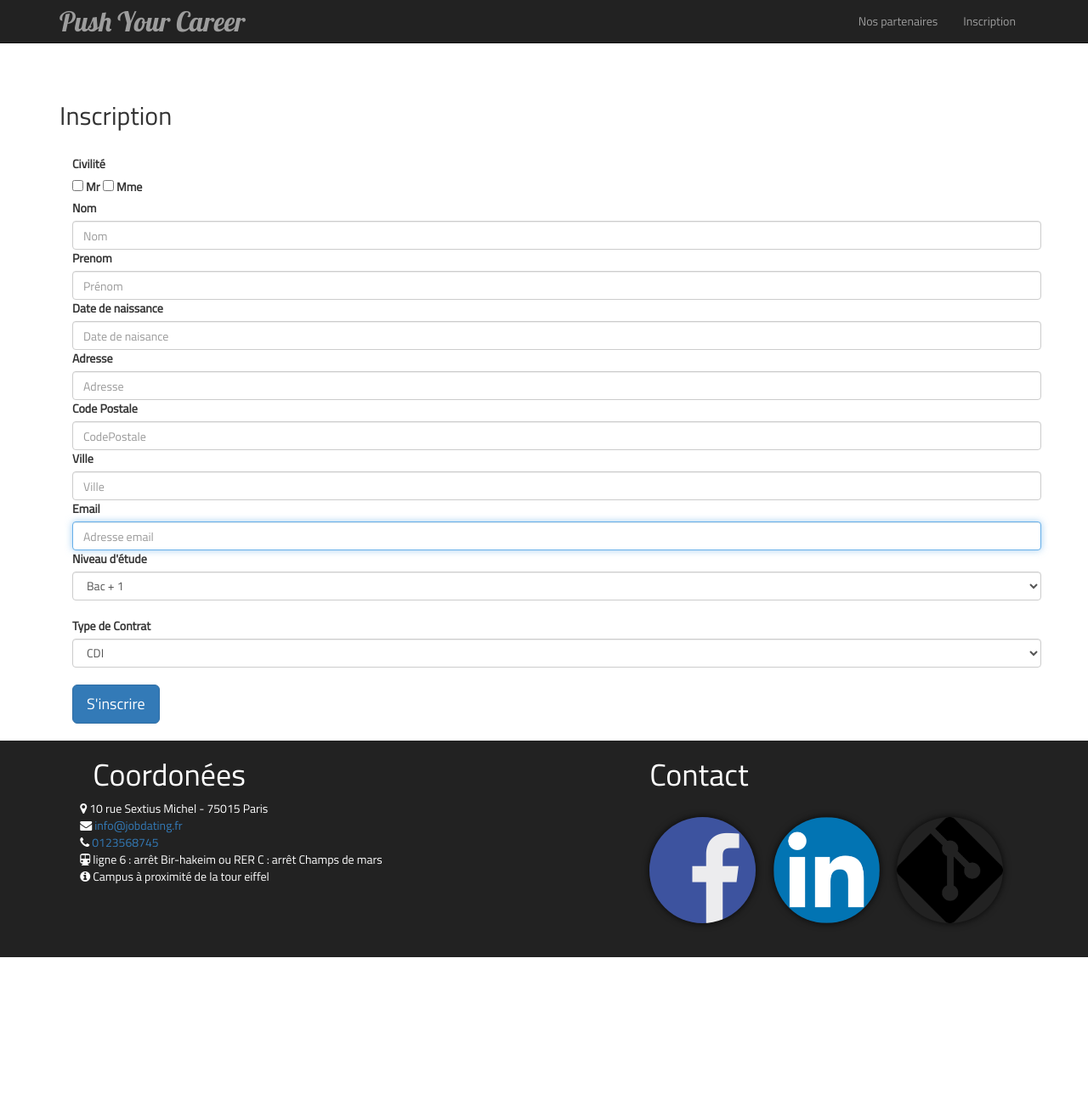
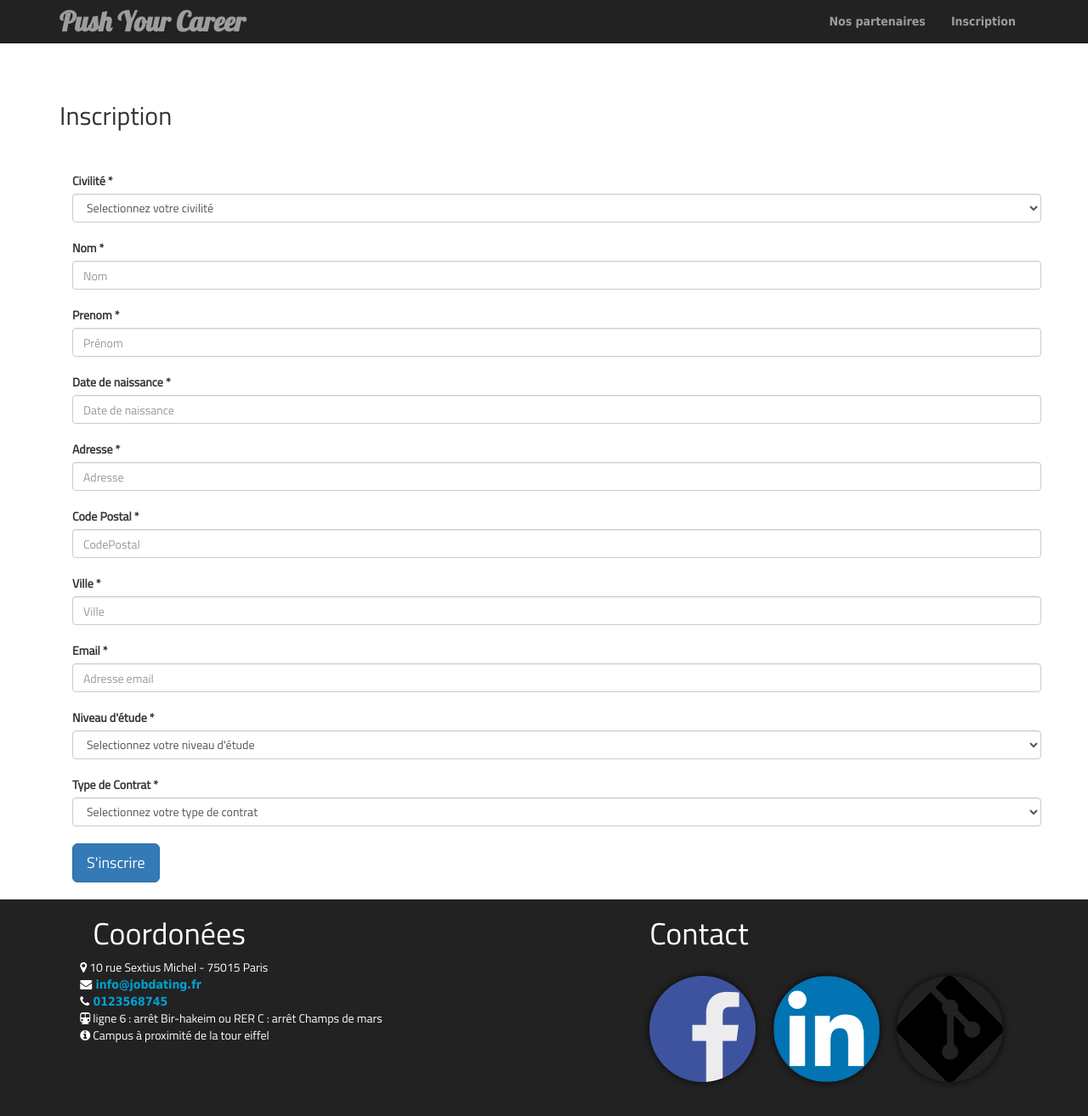
Before and after one commit to romeohakanjin/projet_event, a PHP site: template app/views/users/inscription.php in a window 1280 px wide. Shown: the whole page at 85% size. Before the commit the page ends 1127 px from the top, so only its background shows below. Run offline with PHP 8.4, Linux system fonts and the light colour scheme; the template is opened without the code that fills it, so the values that code supplies are empty.

```diff
--- a/app/views/users/inscription.php
+++ b/app/views/users/inscription.php
@@ -6,63 +6,79 @@
 <h2>Inscription</h2>
 <br />
 <div class="container">
-  <form class="form-signin" action="" method="POST">
-    <label for="inputCivilite">Civilité</label><br/>
-    <label><input type="checkbox" id="Checkbox" value="Mr"> Mr</label>
-    <input type="checkbox" id="Checkbox" value="Mme"> <label for="cbox2">Mme</label><br/>
+  <form class="form-signin" name="form-signin" id="form-signin" action="" method="POST">
+
+    <!-- Civilité -->
+    <br/>
+    <label for="selectCivilite">Civilité *</label><br/>
+    <select name="selectCivilite" id="selectCivilite" class="form-control" >
+        <option value="">Selectionnez votre civilité</option>
+        <option value="Mr">Monsieur</option>
+        <option value="Mme">Madame</option>
+    </select>
 
     <!--  Nom  -->
-    <label for="inputNom">Nom</label>
-    <input autocomplete="off" type="text" name="inputNom" id="inputNom" class="form-control" placeholder="Nom" required value="<?php if(isset($nom)) { echo $nom; } ?>">
+    <br/>
+    <label for="inputNom">Nom *</label>
+    <input type="text" name="inputNom" id="inputNom" class="form-control" placeholder="Nom"  value="<?php if(isset($nom)) { echo $nom; } ?>">
 
     <!--  Prénom  -->
-    <label for="inputPrenom">Prenom</label>
-    <input autocomplete="off" type="text" name="inputPrenom" id="inputPrenom" class="form-control" placeholder="Prénom" required value="<?php if(isset($prenom)) { echo $prenom; } ?>">
+    <br/>
+    <label for="inputPrenom">Prenom *</label>
+    <input type="text" name="inputPrenom" id="inputPrenom" class="form-control" placeholder="Prénom"  value="<?php if(isset($prenom)) { echo $prenom; } ?>">
 
     <!--  Date de naissance  -->
-    <!--mettre un datepicker-->
-    <label for="inputDateNaissance">Date de naissance</label>
-    <input autocomplete="off" type="text" name="inputDateNaissance" id="inputDateNaissance" class="form-control" placeholder="Date de naisance" required value="<?php if(isset($date_naissance)) { echo $date_naissance; } ?>">
+    <br/>
+    <label for="inputDateNaissance">Date de naissance *</label>
+    <input type="text" name="inputDateNaissance" id="inputDateNaissance" class="form-control" placeholder="Date de naissance"  >
 
     <!--  Adresse  -->
-    <label for="inputAdresse">Adresse</label>
-    <input autocomplete="off" type="text" name="inputAdresse" id="inputAdresse" class="form-control" placeholder="Adresse" required value="<?php if(isset($adresse)) { echo $adresse; } ?>">
+    <br/>
+    <label for="inputAdresse">Adresse *</label>
+    <input type="text" name="inputAdresse" id="inputAdresse" class="form-control" placeholder="Adresse"  value="<?php if(isset($adresse)) { echo $adresse; } ?>">
 
-    <!--  Code postale  -->
-    <label for="inputCodePostale">Code Postale</label>
-    <input autocomplete="off" type="text" name="inputCodePostale" id="inputCodePostale" class="form-control" placeholder="CodePostale" required value="<?php if(isset($codePostale)) { echo $codePostale; } ?>">
+    <!--  Code postal  -->
+    <br/>
+    <label for="inputCodePostale">Code Postal *</label>
+    <input type="text" name="inputCodePostal" id="inputCodePostal" class="form-control" placeholder="CodePostal"  value="<?php if(isset($codePostal)) { echo $codePostal; } ?>">
 
     <!--  Ville  -->
-    <label for="inputVille">Ville</label>
-    <input autocomplete="off" type="text" name="inputVille" id="inputVille" class="form-control" placeholder="Ville" required value="<?php if(isset($ville)) { echo $ville; } ?>">
+    <br/>
+    <label for="inputVille">Ville *</label>
+    <input type="text" name="inputVille" id="inputVille" class="form-control" placeholder="Ville"  value="<?php if(isset($ville)) { echo $ville; } ?>">
 
     <!--  Email  -->
-    <label for="inputEmail">Email</label>
-    <input autocomplete="off" type="email" name="inputEmail" id="inputEmail" class="form-control" placeholder="Adresse email" required autofocus value="<?php if(isset($mail)) { echo $mail; } ?>">
+    <br/>
+    <label for="inputEmail">Email *</label>
+    <input type="email" name="inputEmail" id="inputEmail" class="form-control" placeholder="Adresse email" value="<?php if(isset($mail)) { echo $mail; } ?>">
 
     <!--  Niveau d'étude  -->
-   <label for="inputNiveauEtude">Niveau d'étude</label>
-    <select name="niveau_etude" id="niveau_etude" class="form-control">
+    <br/>
+    <label for="selectNiveauEtude">Niveau d'étude *</label>
+    <select name="selectNiveauEtude" id="selectNiveauEtude" class="form-control" >
+        <option value="">Selectionnez votre niveau d'étude</option>
         <option value="1">Bac + 1</option>
         <option value="2">Bac + 2</option>
         <option value="3">Bac + 3</option>
         <option value="4">Bac + 4</option>
         <option value="5">Bac + 5</option>
     </select>
-    <br />
 
     <!--  Type de contrat  -->
-      <label for="inputTypeContrat">Type de Contrat</label>
-    <select name="type_contrat" id="type_contrat" class="form-control">
+
+    <br/>
+    <label for="selectTypeContrat">Type de Contrat *</label>
+    <select name="selectTypeContrat" id="selectTypeContrat" class="form-control">
+        <option value="">Selectionnez votre type de contrat</option>
         <option value="CDI">CDI</option>
         <option value="CDD">CDD</option>
-        <option value="Freelance">Freelance</option>
         <option value="Alternance">Alternance</option>
         <option value="Stage">Stage</option>
     </select>
-    <br />
-    <button class="btn btn-lg btn-primary btn-bloick" name='forminscrip' value="inscription" type="submit">S'inscrire</button>
+
+    <br/>
+    <button class="btn btn-lg btn-primary btn-bloick" name='forminscrip' id='forminscrip' value="inscription" type="submit">S'inscrire</button>
     <br/>
     <br/>
-  </form>
+</form>
 </div>
--- a/public/css/style.css
+++ b/public/css/style.css
@@ -56,3 +56,31 @@ footer .row{
 	background-repeat: no-repeat;
 	font-weight: italic;
 }
+table,td
+{
+ padding:15px;
+ border-collapse:collapse;
+}
+#data td
+{
+ padding:10px;
+ border-collapse:collapse;
+ position:relative;
+ font-family:Verdana, Geneva, sans-serif;
+}
+a
+{
+ text-decoration:none;
+ color:#00a2d1;
+ font-family:"Courier New", Courier, monospace;
+ font-weight:bold;
+ font-family:Tahoma, Geneva, sans-serif;
+}
+#footer
+{
+ text-align:center;
+ margin-top:50px;
+}
+form .error {
+  color: #ff0000;
+}
```
Also changed, not shown: public/js/calendar.js (added, +104 -0 lines), public/js/inscription.js (+38 -1 lines).
